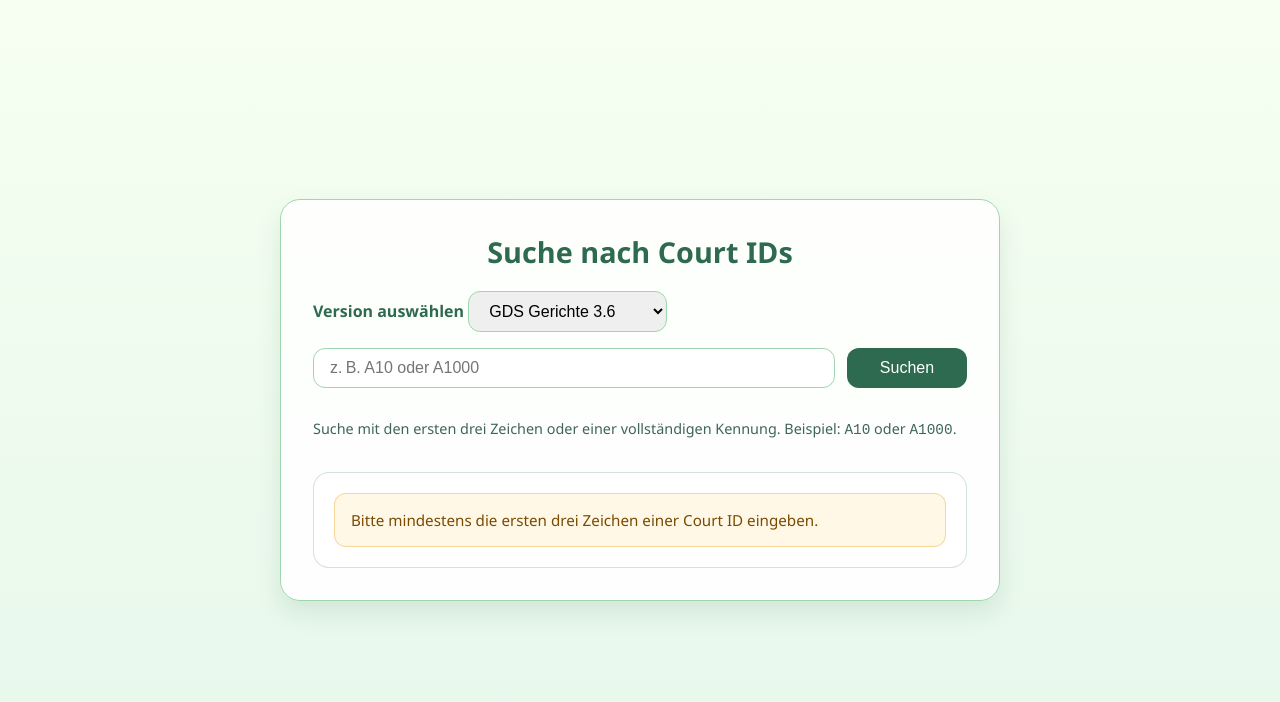
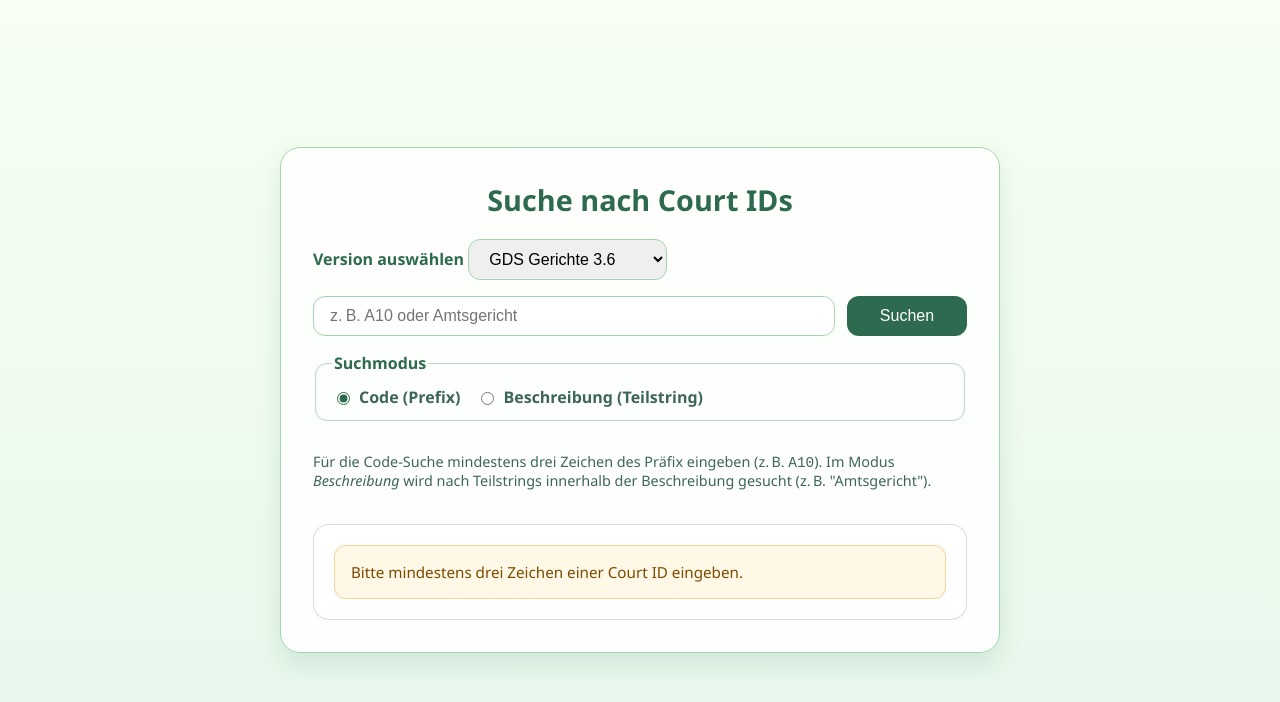
Before and after one commit to cfluegel/CourtIDLookup, a plain HTML site: page index.html in a window 1280 px wide. Both pictures are taken after a click on the button "Suchen". Drawn offline with Linux system fonts and the light colour scheme.

Commit message:
Added search option for code and description

```diff
--- a/index.html
+++ b/index.html
@@ -61,6 +61,39 @@
         display: flex;
         flex-wrap: wrap;
         gap: 12px;
+      }
+
+      .mode-picker {
+        border: 1px solid rgba(45, 106, 79, 0.3);
+        border-radius: 12px;
+        padding: 12px 16px;
+        display: flex;
+        flex-direction: column;
+        gap: 8px;
+      }
+
+      .mode-picker legend {
+        margin: 0;
+        font-weight: 600;
+        color: var(--pastel-green-dark);
+      }
+
+      .mode-options {
+        display: flex;
+        flex-wrap: wrap;
+        gap: 16px;
+      }
+
+      .mode-option {
+        display: flex;
+        align-items: center;
+        gap: 6px;
+        font-weight: 600;
+        color: #3e6656;
+      }
+
+      .mode-option input[type="radio"] {
+        accent-color: var(--pastel-green-dark);
       }
 
       label {
@@ -185,14 +218,27 @@
             <input
               type="text"
               id="search-input"
-              placeholder="z. B. A10 oder A1000"
-              aria-label="Court ID suchen"
+              placeholder="z. B. A10 oder Amtsgericht"
+              aria-label="Suchbegriff eingeben"
             />
             <button id="search-button" type="button">Suchen</button>
           </div>
+          <fieldset class="mode-picker">
+            <legend>Suchmodus</legend>
+            <div class="mode-options" role="group" aria-label="Suchmodus wählen">
+              <label class="mode-option">
+                <input type="radio" name="search-mode" value="code" checked />
+                <span>Code (Prefix)</span>
+              </label>
+              <label class="mode-option">
+                <input type="radio" name="search-mode" value="description" />
+                <span>Beschreibung (Teilstring)</span>
+              </label>
+            </div>
+          </fieldset>
           <p class="hint">
-            Suche mit den ersten drei Zeichen oder einer vollständigen Kennung. Beispiel: <code>A10</code> oder
-            <code>A1000</code>.
+            Für die Code-Suche mindestens drei Zeichen des Präfix eingeben (z. B. <code>A10</code>). Im Modus
+            <em>Beschreibung</em> wird nach Teilstrings innerhalb der Beschreibung gesucht (z. B. "Amtsgericht").
           </p>
         </div>
         <div id="results" role="status" aria-live="polite">
@@ -213,6 +259,7 @@
       const versionSelect = document.getElementById("version-select");
       const searchInput = document.getElementById("search-input");
       const searchButton = document.getElementById("search-button");
+      const searchModeRadios = document.querySelectorAll('input[name="search-mode"]');
       const resultsContainer = document.getElementById("results");
 
       function populateVersions() {
@@ -254,7 +301,7 @@
         resultsContainer.innerHTML = `<div class="message">${text}</div>`;
       }
 
-      function renderResults(version, matches) {
+      function renderResults(version, matches, mode) {
         if (!matches.length) {
           renderMessage("Keine Treffer gefunden.");
           return;
@@ -273,23 +320,35 @@
 
         resultsContainer.innerHTML = `
           <div class="results-header">
-            Version ${version} · ${matches.length} ${matches.length === 1 ? "Treffer" : "Treffer"}
+            Version ${version} · ${matches.length} ${matches.length === 1 ? "Treffer" : "Treffer"} · Modus: ${
+              mode === "description" ? "Beschreibung" : "Code"
+            }
           </div>
           ${resultMarkup}
         `;
       }
 
+      function getSearchMode() {
+        const checked = document.querySelector('input[name="search-mode"]:checked');
+        return checked?.value || "code";
+      }
+
       async function handleSearch() {
         const version = versionSelect.value;
-        const query = searchInput.value.trim().toUpperCase();
+        const rawQuery = searchInput.value.trim();
+        const searchMode = getSearchMode();
+        const minLengthMessage =
+          searchMode === "description"
+            ? "Bitte mindestens drei Zeichen für die Beschreibungssuche eingeben."
+            : "Bitte mindestens drei Zeichen einer Court ID eingeben.";
 
         if (!version) {
           renderMessage("Bitte zuerst eine Version auswählen.");
           return;
         }
 
-        if (query.length < 3) {
-          renderMessage("Bitte mindestens die ersten drei Zeichen einer Court ID eingeben.");
+        if (rawQuery.length < 3) {
+          renderMessage(minLengthMessage);
           return;
         }
 
@@ -297,8 +356,16 @@
           renderMessage("Suche läuft…");
           const dataset = await loadDataset(version);
           const entries = Array.isArray(dataset?.daten) ? dataset.daten : [];
-          const matches = entries.filter(([code]) => typeof code === "string" && code.toUpperCase().startsWith(query));
-          renderResults(version, matches);
+          const queryUpper = rawQuery.toUpperCase();
+          const queryLower = rawQuery.toLowerCase();
+          const matches = entries.filter(([code, description]) => {
+            if (searchMode === "description") {
+              const descText = typeof description === "string" ? description : String(description ?? "");
+              return descText.toLowerCase().includes(queryLower);
+            }
+            return typeof code === "string" && code.toUpperCase().startsWith(queryUpper);
+          });
+          renderResults(version, matches, searchMode);
         } catch (error) {
           console.error(error);
           renderMessage("Beim Laden der Daten ist ein Fehler aufgetreten. Bitte erneut versuchen.");
@@ -322,6 +389,13 @@
       });
       searchButton.addEventListener("click", handleSearch);
       searchInput.addEventListener("keydown", handleKeydown);
+      searchModeRadios.forEach((radio) => {
+        radio.addEventListener("change", () => {
+          if (versionSelect.value && searchInput.value.trim().length >= 3) {
+            handleSearch();
+          }
+        });
+      });
     </script>
   </body>
 </html>
```
Also changed, not shown: AGENTS.md (added, +28 -0 lines), README.md.
